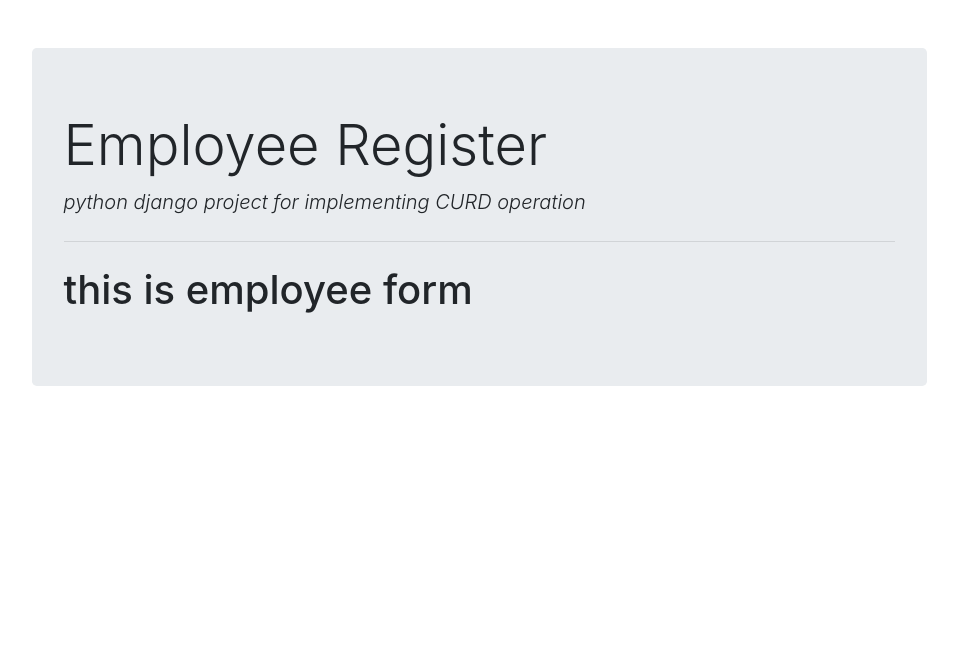
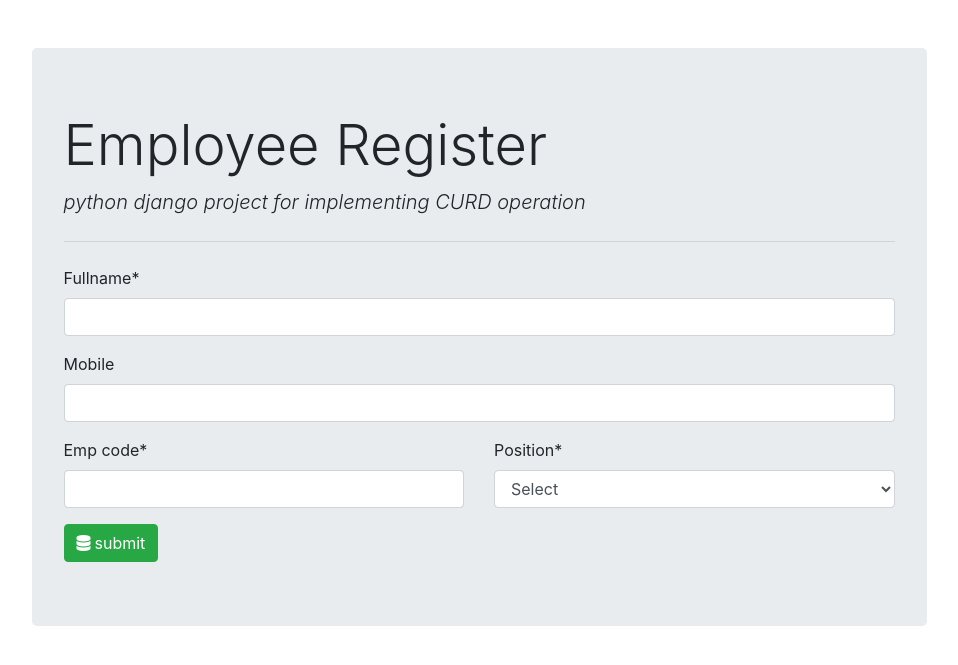
Before and after one commit to nanthu0123/employee_register, a Django app: page / in a window 1280 px wide. Shown: the top 665 px of the page, without its empty margins (161-1119 px from the left). Run offline with Django 3.2, Linux system fonts and the light colour scheme; data that the repository does not hold is empty; some libraries are stand-ins or nearby versions.

Commit message:
employee template created

```diff
--- a/register/templates/register/employee_form.html
+++ b/register/templates/register/employee_form.html
@@ -1,7 +1,25 @@
 {%extends "register/base.html"%}
+{%load crispy_forms_tags%}
 
 {%block content%}
 
-<h1>this is employee form</h1>
+<form action="" method="post" autocomplete="off">
+    {%csrf_token%}
+
+    {{form.fullname|as_crispy_field}}
+    {{form.mobile|as_crispy_field}}
+    <div class="row">
+        <div class="col-md-6">
+            {{form.emp_code|as_crispy_field}}
+        </div>
+        <div class="col-md-6">
+            {{form.position|as_crispy_field}}
+        </div>
+    </div>
+    <button class="btn btn-success" type="submit"><i class="fa fa-database mr-1" aria-hidden="true"></i>submit</button>
+
+</form>
+
+
 
 {%endblock content%}
```
